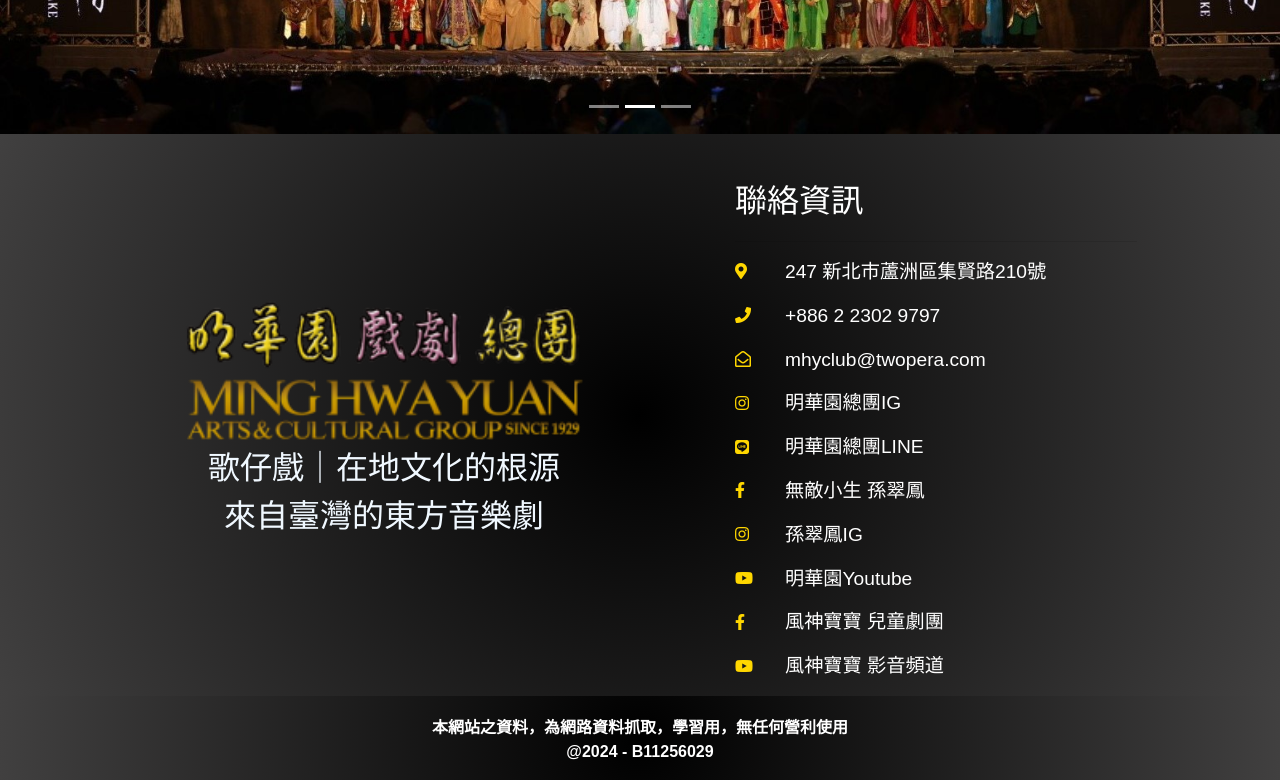
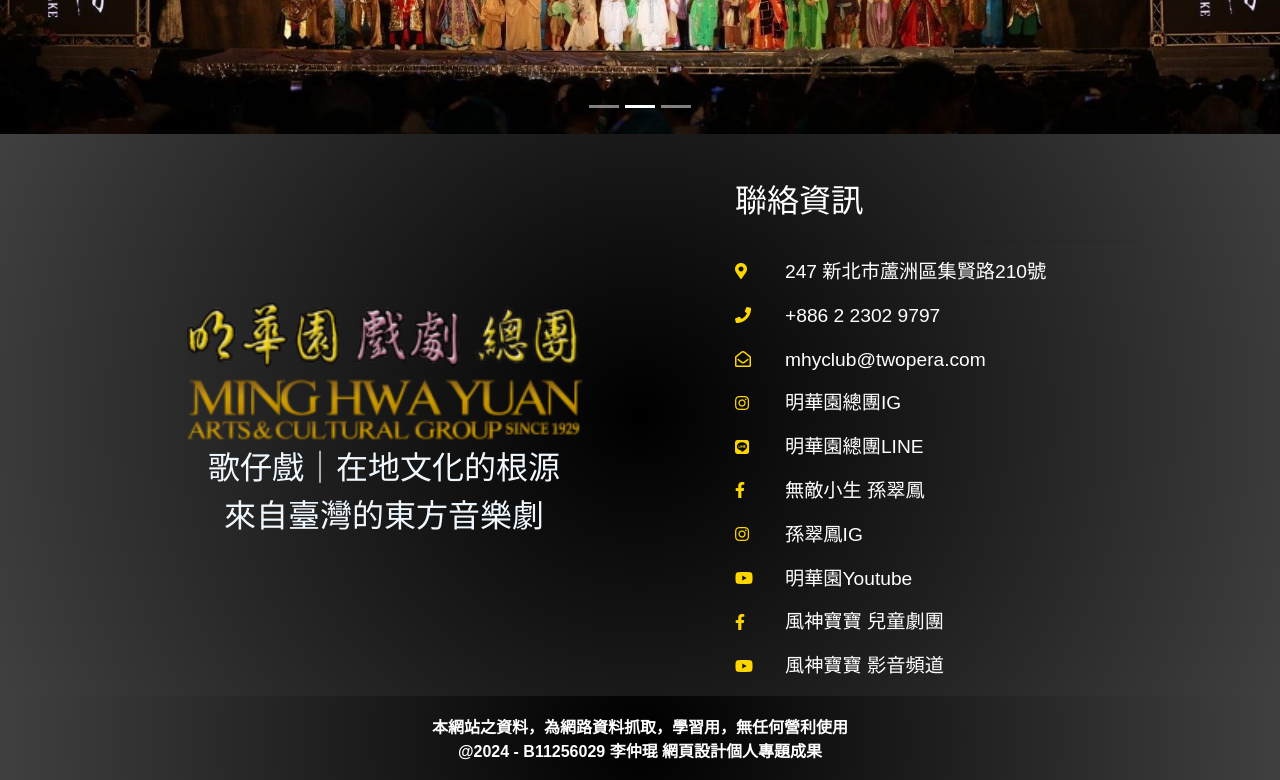
Before and after one commit to B11256029/B11256029, a plain HTML site: page index.html in a window 1280 px wide. Shown: the part 413-1193 px from the top of the page. Drawn offline with Linux system fonts and the light colour scheme.

Commit message:
Update index.html

```diff
--- a/index.html
+++ b/index.html
@@ -184,7 +184,7 @@
         <div class="row">
           <div class="col-12">
             <p>本網站之資料，為網路資料抓取，學習用，無任何營利使用 <br>
-                @2024 - B11256029 </p>
+                @2024 - B11256029 李仲琨 網頁設計個人專題成果 </p>
           </div>
         </div>
       </div>
```
